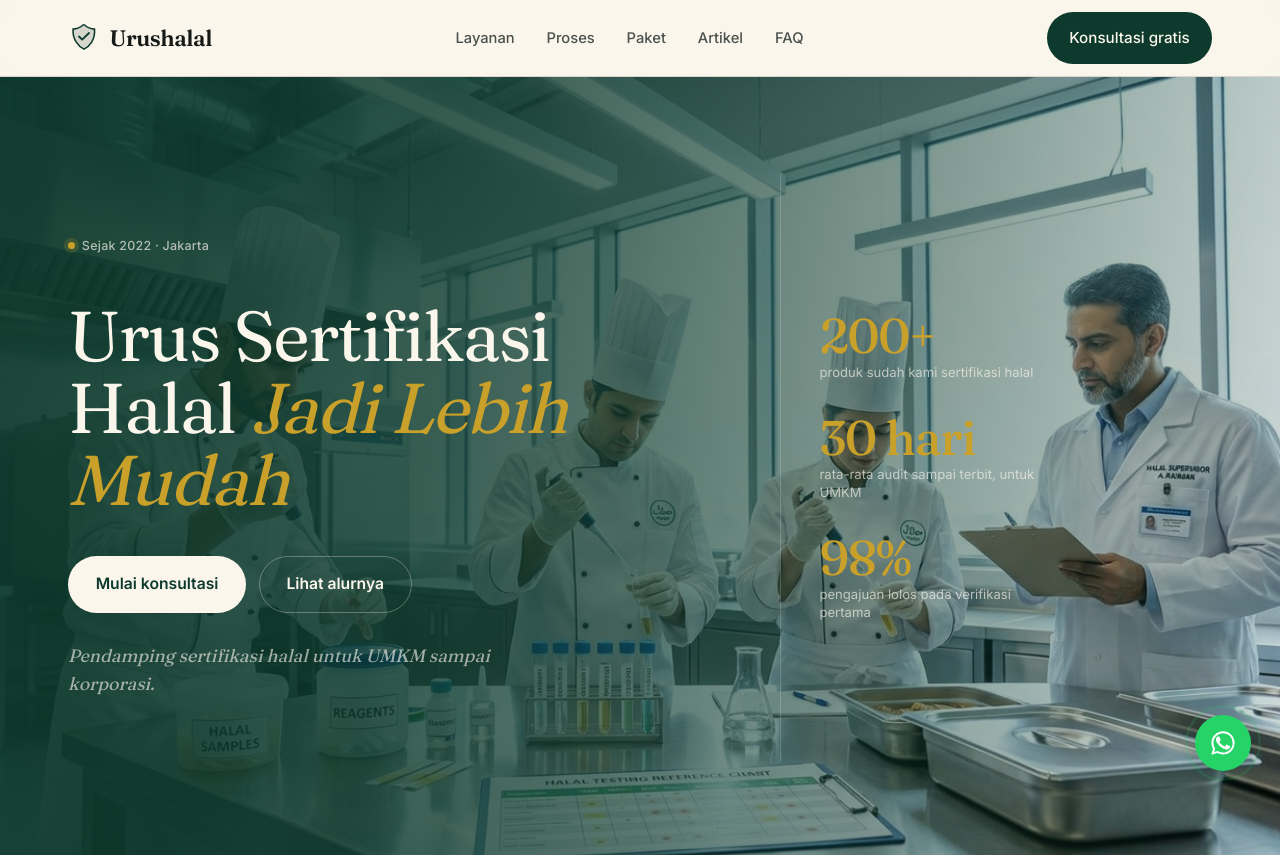
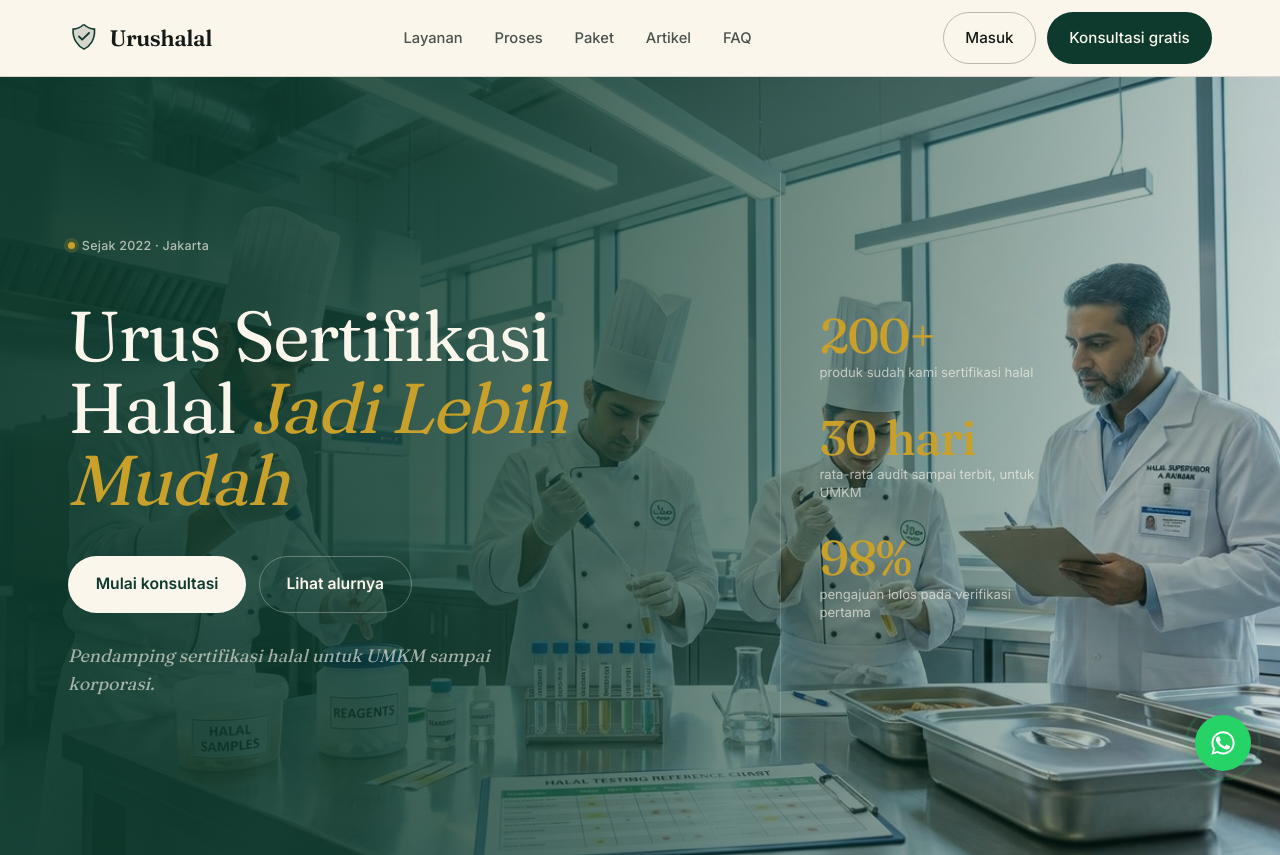
Before and after one commit to naemuenggar/sertifikasihalal, a React (Vite) app: page / in a window 1280 px wide. Shown: the top 855 px of the page. Built offline with nearby package versions, Linux system fonts and the light colour scheme.

Commit message:
fix: resolve TS6310 build error, add Masuk button to match urushalal.vercel.app

```diff
--- a/package.json
+++ b/package.json
@@ -6,9 +6,9 @@
   "type": "module",
   "scripts": {
     "dev": "vite",
-    "build": "tsc -b && vite build",
+    "build": "tsc && vite build",
     "preview": "vite preview",
-    "lint": "tsc -b --noEmit"
+    "lint": "tsc --noEmit"
   },
   "dependencies": {
     "lucide-react": "^1.27.0",
--- a/src/components/Header.tsx
+++ b/src/components/Header.tsx
@@ -46,6 +46,9 @@ export default function Header() {
         </nav>
 
         <div className="header-cta">
+          <button type="button" className="btn btn--ghost" onClick={() => go("kontak")}>
+            Masuk
+          </button>
           <button type="button" className="btn btn--solid" onClick={() => go("kontak")}>
             Konsultasi gratis
           </button>
```
Also changed, not shown: tsconfig.json (+4 -4 lines), vercel.json, 1 other file (tests, documents, lock files or other folders).
